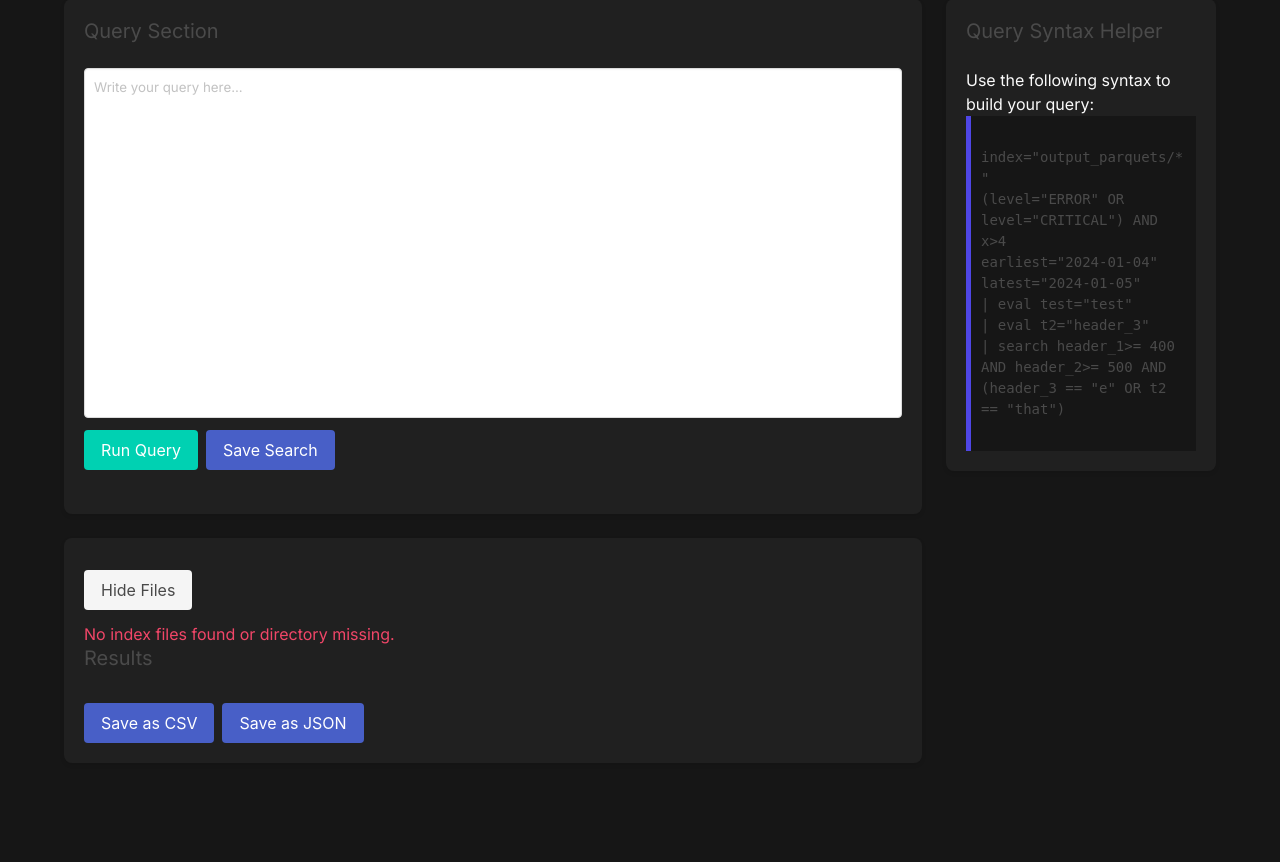
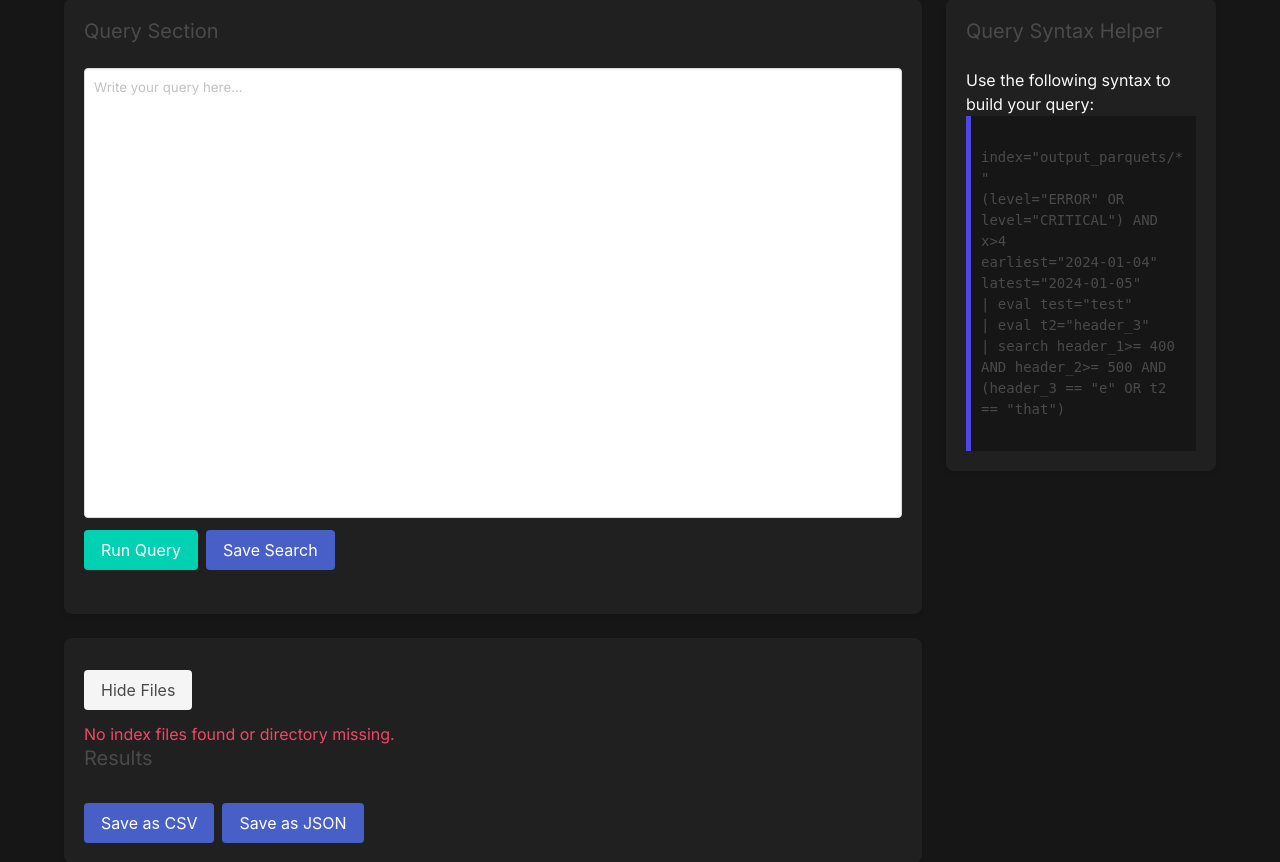
Before and after one commit to 13alvone/speakQuery, a Flask app: template frontend/templates/index.html in a window 1280 px wide. Shown: the part 109-971 px from the top of the page. Before the commit the page ends 852 px from the top, so only its background shows below. Run offline with Flask 3, Linux system fonts and the light colour scheme; the template is opened without the code that fills it, so the values that code supplies are empty; parts of the project's set-up code (start-up, migrations or seed data) failed here and were passed over.

Commit message:
Increase query box min-height

```diff
--- a/frontend/static/css/index.css
+++ b/frontend/static/css/index.css
@@ -11,7 +11,7 @@
 #query {
     font-family: var(--font-family);
     font-size: 10pt;
-    min-height: 350px; /* Increased height for longer queries */
+    min-height: 450px; /* Increased height for longer queries */
     width: 100%;
     overflow-y: auto;
     resize: none; /* Disable manual resizing */
```
